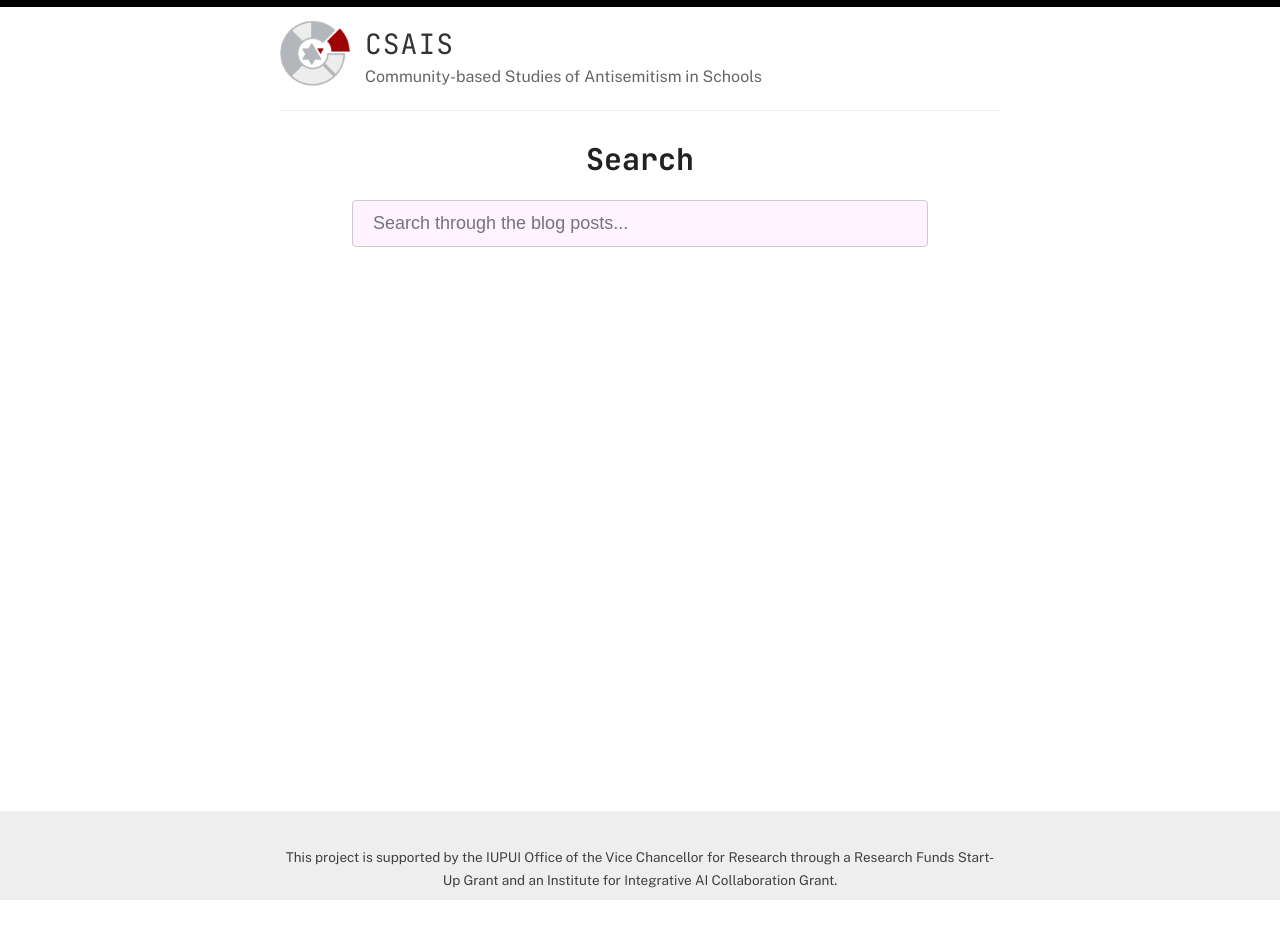
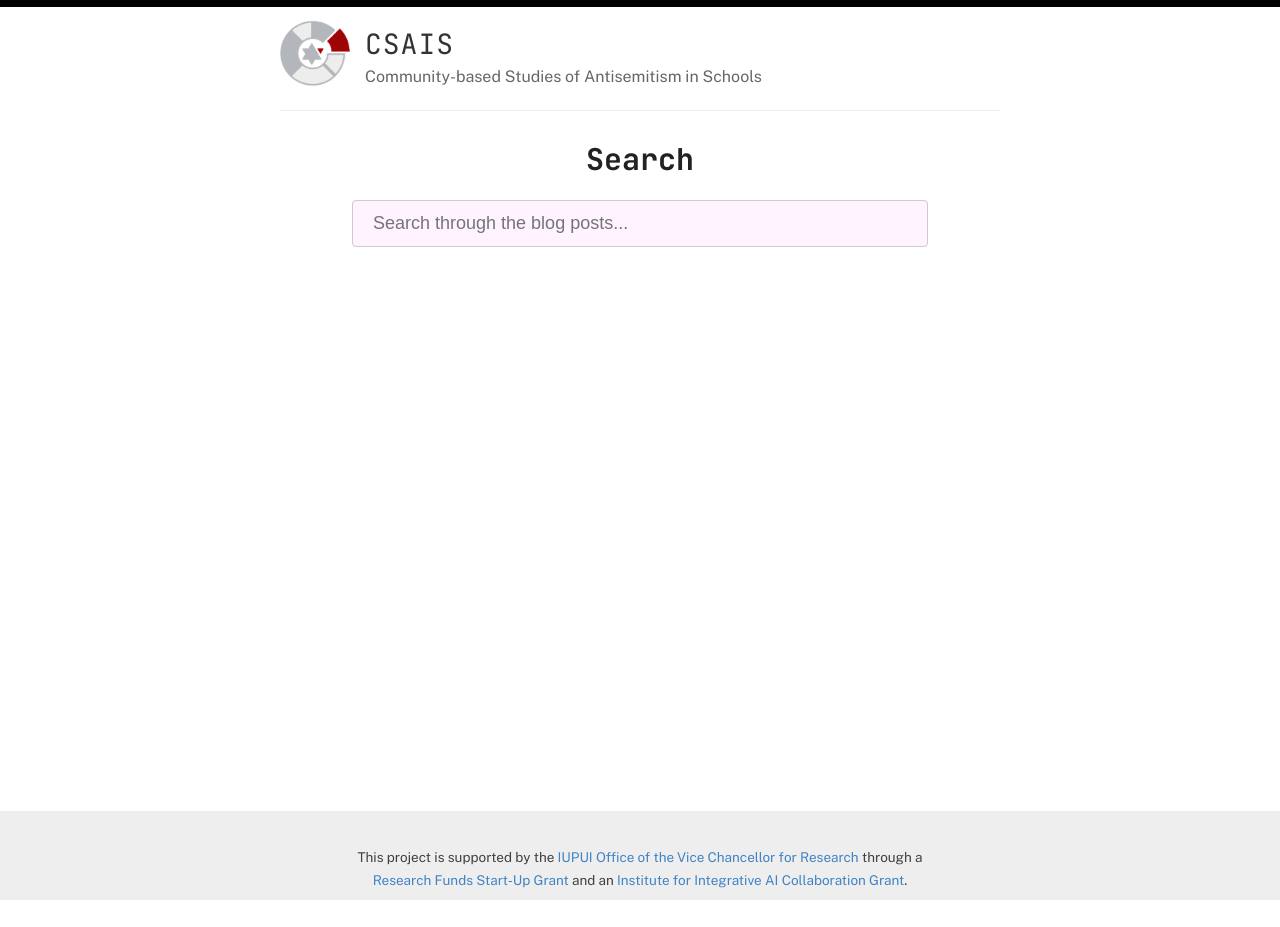
Before and after one commit to jeremyfprice/csais, a Jekyll site: the page built from _pages/search.md, in a window 1280 px wide. Built offline with Jekyll 4.4.1, drawn with Linux system fonts in a browser that asks for light colours.

Commit message:
more small adjustments

```diff
--- a/_includes/svg-icons.html
+++ b/_includes/svg-icons.html
@@ -1,4 +1,4 @@
-<p style="text-align: center; font-size: 0.75em;">This project is supported by the IUPUI Office of the Vice Chancellor for Research through a Research Funds Start-Up Grant and an Institute for Integrative AI Collaboration Grant.</p>
+<p style="text-align: center; font-size: 0.75em;">This project is supported by the <a href="https://www.iupui.edu/research/index.html">IUPUI Office of the Vice Chancellor for Research</a> through a<br/><a href="https://research.iu.edu/funding-proposals/funding/opportunities/research-support-funds-grant/index.html">Research Funds Start-Up Grant</a> and an <a href="https://iai.iupui.edu/">Institute for Integrative AI Collaboration Grant</a>.</p>
 {% if site.footer-links.dribbble %}<a href="https://dribbble.com/{{ site.footer-links.dribbble }}"><i class="svg-icon dribbble"></i></a>{% endif %}
 {% if site.footer-links.email %}<a href="mailto:{{ site.footer-links.email }}"><i class="svg-icon email"></i></a>{% endif %}
 {% if site.footer-links.facebook %}<a href="https://www.facebook.com/{{ site.footer-links.facebook }}"><i class="svg-icon facebook"></i></a>{% endif %}
--- a/index.html
+++ b/index.html
@@ -17,7 +17,7 @@ layout: default
 <img src="images/national-date.png" />
 
 <p>Developing a community typology will allow providers to better target specific demographic, historical, and political attributes of the communities in which these incidents occur.</p>
-
+<p style="text-align: center;"><img src="images/csais_logo.png" alt="CSAIS Logo" /></p>
 <!--<h2>The CSAIS Team</h2>
 
 <ul>
```
